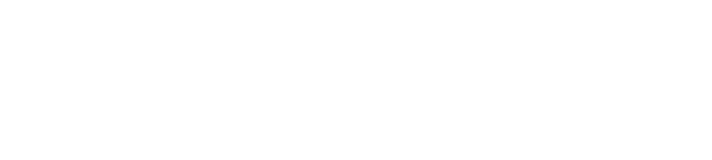
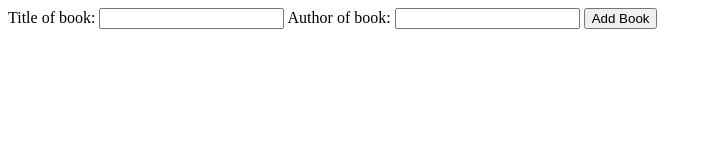
Before and after one commit to thomasgilmore/library, a plain HTML site: page index.html in a window 1280 px wide. Shown: the whole page, without its empty margins (0-712 px from the left). Drawn offline with Linux system fonts and the light colour scheme.

Commit message:
add book form

```diff
--- a/index.html
+++ b/index.html
@@ -7,6 +7,20 @@
     </head>
     <body>
 
+        <div class="addBook">
+            <form>
+                <label for="title">Title of book:</label>
+                <input type="text" name="title" id="title" />
+                <label for="author">Author of book:</label>
+                <input type="text" name="author" id="author" />
+                <button id="addBookButton">Add Book</button>
+            </form>
+        </div>
+
+        <div class="Library">
+
+        </div>
+
         <script type="text/javascript" src="./script.js"></script>
     </body>
 </html>
```
